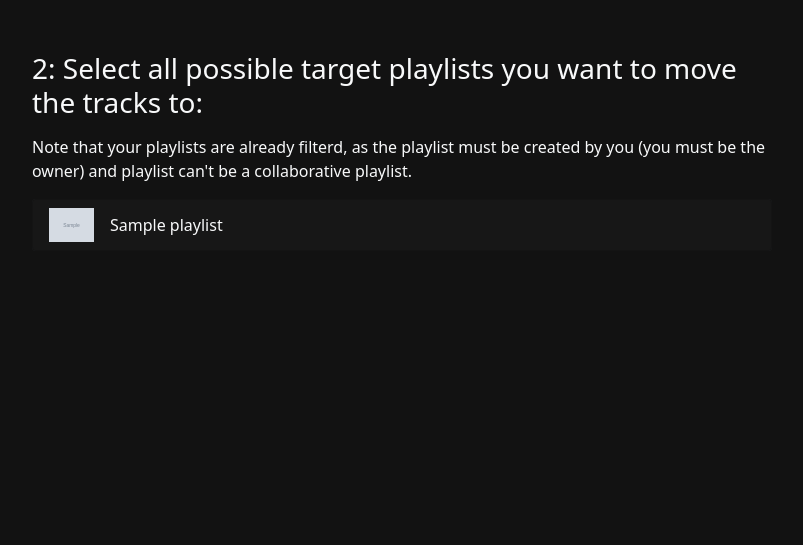
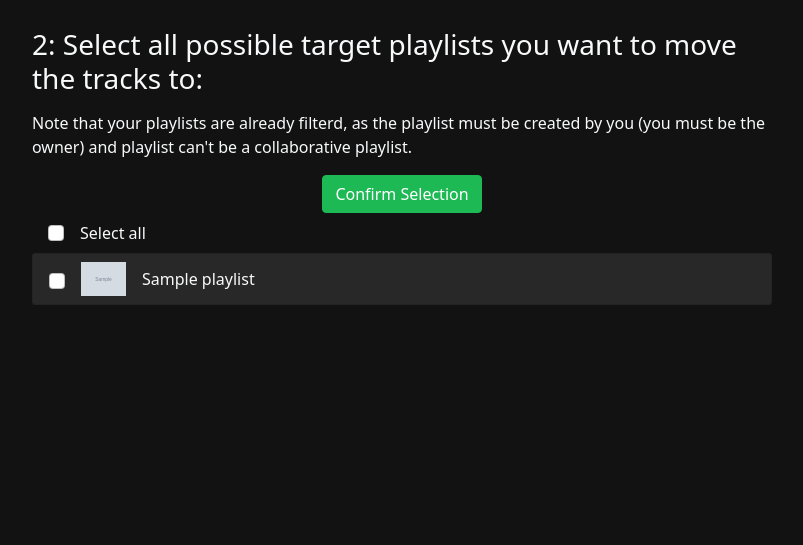
Before and after one commit to TiceWise/SpotifyDivide, a Flask app: template templates/select_target.html in a window 1280 px wide. Shown: the part 56-601 px from the top of the page, without its empty margins (238-1041 px from the left). Run offline with Flask 2, Linux system fonts and the light colour scheme; the template is opened without the code that fills it: most values are stand-ins (such as "Sample title", 1, 10 or a date in 2020); grey boxes marked "Sample" are stand-in pictures.

Commit message:
select source and target finished

```diff
--- a/app.py
+++ b/app.py
@@ -139,6 +139,8 @@ def logout():
     Log the user out by deleting the cache file and clearing the session.
     """
     try:
+        # TODO: make this a bit smarter such that we can store the source-
+        # and target playlists
         # Remove the CACHE file (.cache-test) so that a new user can authorize.
         os.remove(session_cache_path())
         session.clear()
@@ -160,7 +162,8 @@ def select_source():
 
     # if the user clicked on a playlist, go to next step
     if request.method == "POST":
-        session["source_playlist"] = request.form.get("pl_btn")
+        session["source_playlist"] = request.form.get("playlist_btn")
+        print(session.get("source_playlist"))
         return redirect(url_for("select_target"))
     # the user landed on the page... so get playlists from spotify
     else:
@@ -191,9 +194,14 @@ def select_target():
 
     # if the user clicked on a confirm, go to next step
     if request.method == "POST":
-        # session["source_playlist"] = request.form["playlist_id"]
-        session["source_playlist"] = request.form.get("pl_btn")
-        return "TODO"
+        session["target_playlists"] = request.form.getlist("target_playlists")
+
+        if not session.get("target_playlists"):
+            flash("No target playlist selected, "
+                  "please select a target playlist and confirm.")
+            return redirect(url_for('select_target'))
+        else:
+            return "TODO"
     # the user landed on the page... so get playlists from spotify
     else:
         pl = spotify.current_user_playlists()
@@ -204,6 +212,9 @@ def select_target():
             pl = spotify.next(pl)
             playlists.extend(pl["items"])
 
+        # if we've made a selection before, let's pre-check those items
+        target_playlists = session.get("target_playlists")
+
         # We only display the playlists that the user can edit: must be owned
         # by the user and not collaborative
         # (https://stackoverflow.com/questions/38885575/
@@ -211,8 +222,16 @@ def select_target():
 
         user = spotify.me()
         for playlist in reversed(playlists):
+            # remove not-owned and collaborative playlists
             if playlist["owner"]["id"] != user["id"] or playlist["collaborative"]:
                 playlists.remove(playlist)
+            else:
+                # if we've made a selection before, let's pre-check those items
+                if target_playlists:
+                    if playlist['id'] in target_playlists:
+                        playlist['checked'] = True
+                    else:
+                        playlist['checked'] = False
 
         # return template with the playlists
 
--- a/config.py
+++ b/config.py
@@ -21,4 +21,4 @@ API_BASE = "https://accounts.spotify.com"
 
 # Make sure you add this to Redirect URIs in the setting of the
 # application dashboard
-REDIRECT_URI = "http://127.0.0.1:5000/login"
+REDIRECT_URI = "http://192.168.1.20:5000/login"
--- a/static/styles.css
+++ b/static/styles.css
@@ -5,12 +5,14 @@
 
 
 /* Custom default button */
+/*
 .btn-secondary,
 .btn-secondary:hover,
 .btn-secondary:focus {
   color: #333;
-  text-shadow: none; /* Prevent inheritance from `body` */
+  text-shadow: none;
 }
+*/
 
 /* Custom page CSS
 -------------------------------------------------- */
@@ -33,11 +35,11 @@ footer {
 }
 
 .list-group-item {
-  background-color: #171717;
+  background-color: #282828;
 }
 
 .list-group:hover .list-group-item:hover {
-  background-color: #282828;
+  background-color: #404040;
 }
 
 .btn-success {
@@ -67,3 +69,8 @@ a.mylink {
 a.mylink:hover {
   color: #45A29E;
 }
+
+.form-check-input:checked{
+  background-color: #1ED760;
+  border-color: #1ED760;
+}
--- a/templates/layout.html
+++ b/templates/layout.html
@@ -47,7 +47,7 @@
                     <ul class="navbar-nav me-auto mb-2 mb-md-0">
                         <li class="nav-item"><a class="nav-link" href="/select_source">1: Select playlist source</a>
                         </li>
-                        <li class="nav-item"><a class="nav-link" href="#">2: Select target playlists</a></li>
+                        <li class="nav-item"><a class="nav-link" href="/select_target">2: Select target playlists</a></li>
                         <li class="nav-item"><a class="nav-link" href="#">3: Divide!</a></li>
                     </ul>
                     <form class="d-flex">
@@ -72,7 +72,7 @@
                 </div>
             </header>
             {% endif %}
-            <div class="my-5 mx-auto">
+            <div class="my-1 mx-auto">
                 {% block main %}{% endblock %}
             </div>
         </div>
--- a/templates/select_source.html
+++ b/templates/select_source.html
@@ -10,14 +10,14 @@ Step 1: Select Source
 
     <!--https://stackoverflow.com/questions/50162274/getting-button-name-as-input-->
     <form class="list-group bg-dark" action="/select_source" method="post">
-        <button type="submit" name="pl_btn" value="liked_songs"
+        <button type="submit" name="playlist_btn" value="liked_songs"
             class="list-group-item list-group-item-action d-flex align-items-center text-light">
             <div class="image-parent"><img src="static/SpotifyLiked.png" class="img-fluid"></div>
             <div class="ms-3"> Liked songs </div>
         </button>
         {% for playlist in playlists %}
         <!-- https://codepen.io/cristinaconacel/pen/OBOjLg -->
-        <button type="submit" name="pl_btn" value={{ playlist['id'] }}
+        <button type="submit" name="playlist_btn" value={{ playlist['id'] }}
             class="list-group-item list-group-item-action d-flex align-items-center text-light">
             {% if playlist['images'] %}
             <div class="image-parent"><img src={{ playlist['images'][0]['url'] }} class="img-fluid"></div>
--- a/templates/select_target.html
+++ b/templates/select_target.html
@@ -9,8 +9,26 @@ Step 2: Select Target
     <H3 class="mt-4 mb-3">2: Select all possible target playlists you want to move the tracks to:</H3>
     <p class="my-3">Note that your playlists are already filterd, as the playlist must be created
         by you (you must be the owner) and playlist can't be a collaborative playlist.
-    <p>
-    <form class="list-group bg-dark" action="/select_target" method="post">
+    </p>
+    <form action="/select_target" method="post">
+
+        <button type="submit" class="btn btn-success my-2 d-flex mx-auto">Confirm Selection</button>
+        <div class="form-check mx-3 my-2">
+            <!--https://stackoverflow.com/questions/386281/how-to-implement-select-all-check-box-in-html-->
+            <script language="JavaScript">
+                function toggle(source) {
+                    checkboxes = document.getElementsByName('target_playlists');
+                    for (var i = 0, n = checkboxes.length; i < n; i++) {
+                        checkboxes[i].checked = source.checked;
+                    }
+                }
+            </script>
+            <input type="checkbox" class="form-check-input" onClick="toggle(this)" id="select_all">
+            <label class="form-check-label ms-2" for="select_all">
+                Select all
+            </label>
+        </div>
+        <div class="list-group bg-dark">
             <!-- maybe later I'll implement this funcionality; just 'like' the song selected...
             <button type="submit" name="pl_btn" value="liked_songs"
                 class="list-group-item list-group-item-action d-flex align-items-center text-light">
@@ -20,8 +38,14 @@ Step 2: Select Target
             -->
             {% for playlist in playlists %}
             <!-- https://codepen.io/cristinaconacel/pen/OBOjLg -->
-        <button type="submit" name="pl_btn" value={{ playlist['id'] }}
-            class="list-group-item list-group-item-action d-flex align-items-center text-light">
+            <label class="list-group-item list-group-item-action d-flex align-items-center text-light">
+                {% if playlist['checked'] %}
+                <input class="form-check-input me-3" type="checkbox" name="target_playlists"
+                    value="{{ playlist['id'] }}" checked>
+                {% else %}
+                <input class="form-check-input me-3" type="checkbox" name="target_playlists"
+                    value="{{ playlist['id'] }}">
+                {% endif %}
                 {% if playlist['images'] %}
                 <div class="image-parent"><img src={{ playlist['images'][0]['url'] }} class="img-fluid"></div>
                 {% else %}
@@ -29,8 +53,9 @@ Step 2: Select Target
                 {% endif %}
 
                 <div class="ms-3"> {{ playlist['name'] }} </div>
-        </button>
+            </label>
             {% endfor %}
+        </div>
     </form>
 
 </div>
```
Lines whose indentation alone changed are shown as unchanged.
